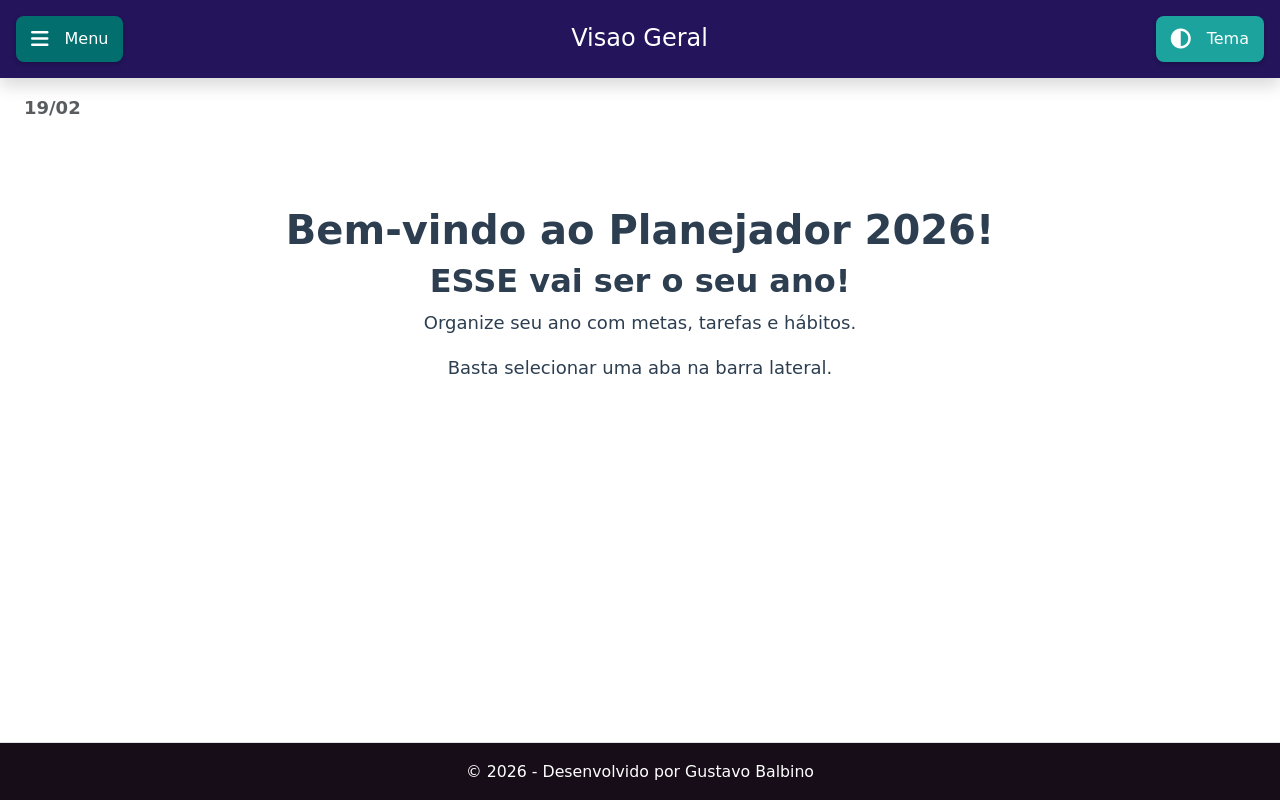
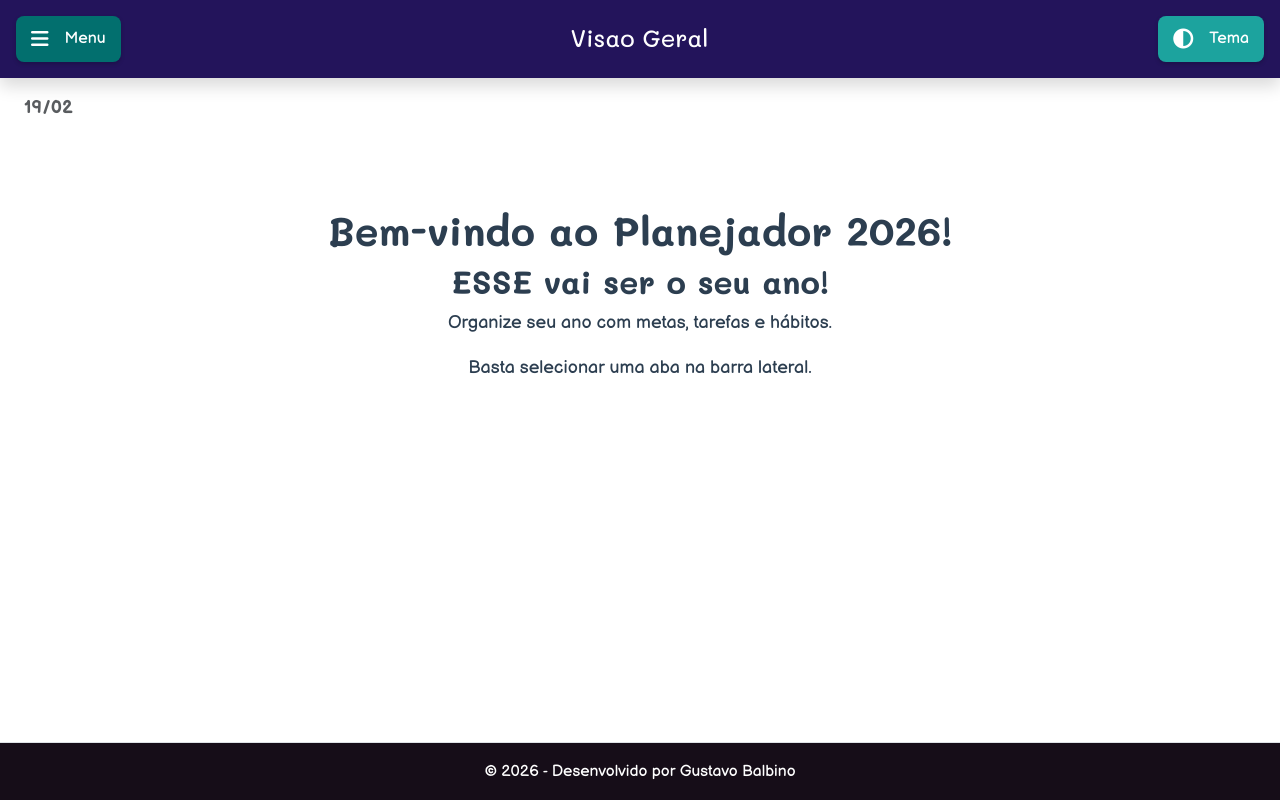
Before and after one commit to Gusta101/Organizador-Anual, a Django app: page / in a window 1280 px wide. Run offline with Django 5.2, Linux system fonts and the light colour scheme.

Commit message:
(style) fonts e icon alterado

```diff
--- a/core/static/css/style.css
+++ b/core/static/css/style.css
@@ -57,25 +57,24 @@ body.dark-mode {
 body {
     background-color: var(--bg-body);
     color: var(--text-main);
-    font-family: 'Patrick Hand', cursive;
+    font-family: 'Balsamiq Sans', cursive;
     font-size: 18px;
     line-height: 1.6;
     display: flex;
     height: 100vh;
     overflow: hidden;
-    transition: background-color 0.3s ease, color 0.3s ease; /* Transição suave do modo escuro */
 }
 
 /* Força fontes cursivas em inputs */
 p, textarea, input, button {
-    font-family: 'Patrick Hand', cursive;
+    font-family: 'Balsamiq Sans', cursive;
 }
 
 /* =========================================
    3. TIPOGRAFIA
    ========================================= */
 h1, h2, h3 {
-    font-family: 'Caveat', cursive;
+    font-family: 'Mali', cursive;
     font-weight: 700;
 }
 
--- a/core/templates/core/base.html
+++ b/core/templates/core/base.html
@@ -12,14 +12,17 @@
     <!-- Fonts -->
     <link rel="preconnect" href="https://fonts.googleapis.com">
     <link rel="preconnect" href="https://fonts.gstatic.com" crossorigin>
-    <link href="https://fonts.googleapis.com/css2?family=Press+Start+2P&family=Righteous&display=swap" rel="stylesheet">
+    <link href='https://fonts.googleapis.com/css2?family=Balsamiq+Sans:wght@400;700&family=Mali:wght@400;500;600;700&display=swap' rel='stylesheet'>
 
     <!-- Ícones -->
     <link rel='stylesheet' href='https://cdnjs.cloudflare.com/ajax/libs/font-awesome/6.5.1/css/all.min.css'>
 
     <!-- Styles -->
     <link rel="stylesheet" href="{% static 'css/style.css' %}">
-    <title>Esse vai ser meu ano! - 2026</title>
+
+    <!-- Personalização -->
+    <link rel='icon' type='image/png' href='{% static "img/favicon.png" %}'>
+    <title>Organizador Pessoal</title>
 </head>
 
 <body>
```
Also changed, not shown: core/static/img/favicon.png (added).
